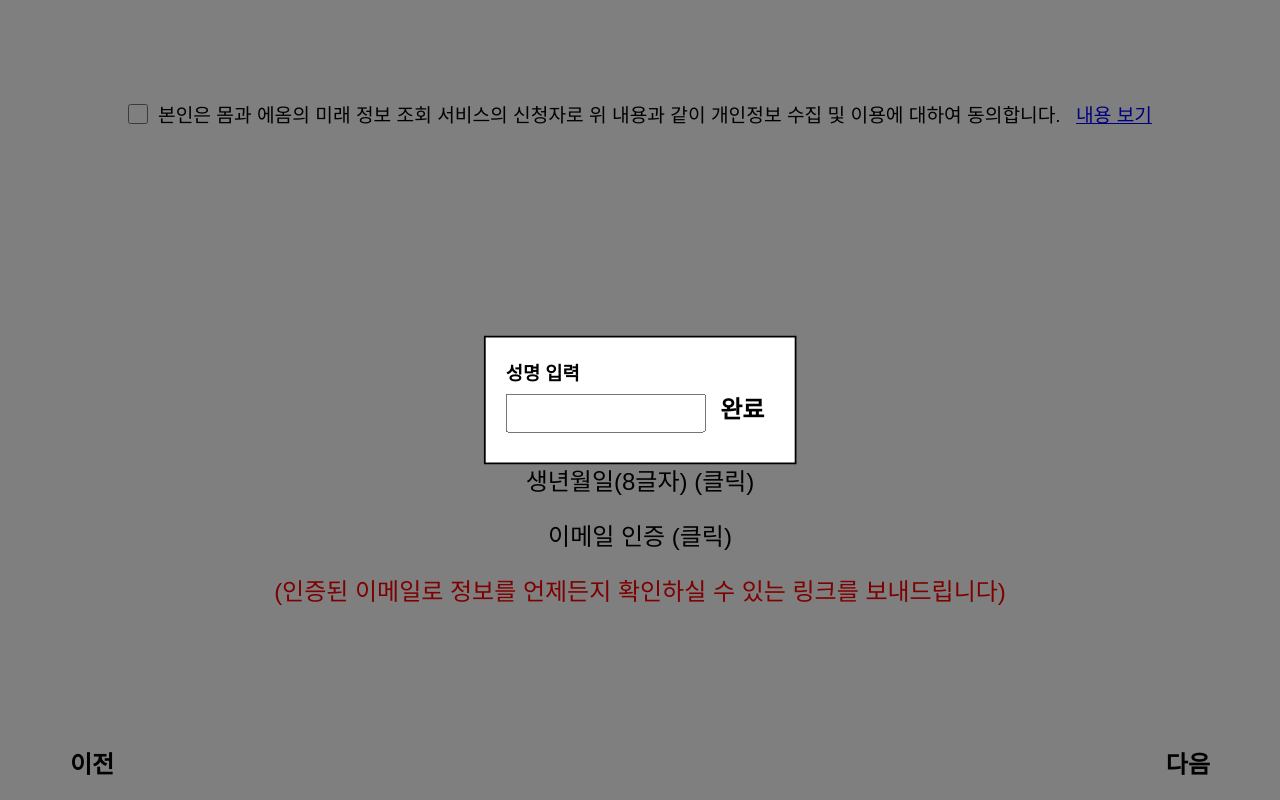
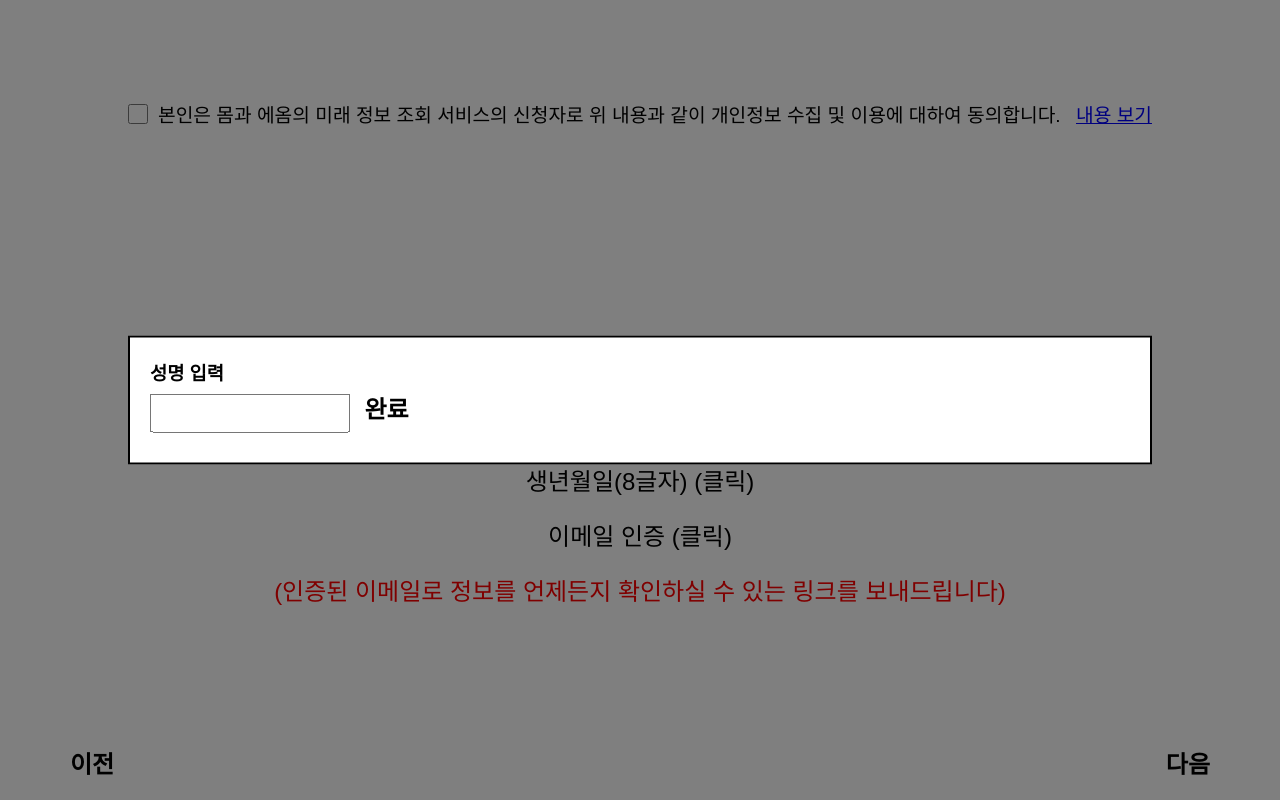
Before and after one commit to Eominfo/Momgua-Future-Information, a plain HTML site: page third_page.html in a window 1280 px wide. Both pictures are taken after a click on the element "성명 (클릭)". Drawn offline with Linux system fonts and the light colour scheme.

Commit message:
Update third_page.html

```diff
--- a/third_page.html
+++ b/third_page.html
@@ -94,7 +94,9 @@
             background-color: white;
             border: 2px solid black;
             z-index: 1000;
-            overflow-y: auto;
+            overflow-y: auto; /* 스크롤 기능 추가 */
+            max-height: 80vh;  /* 최대 높이 설정 */
+            width: 80%;  /* 팝업 너비 설정 */
         }
 
         .popup input {
```
